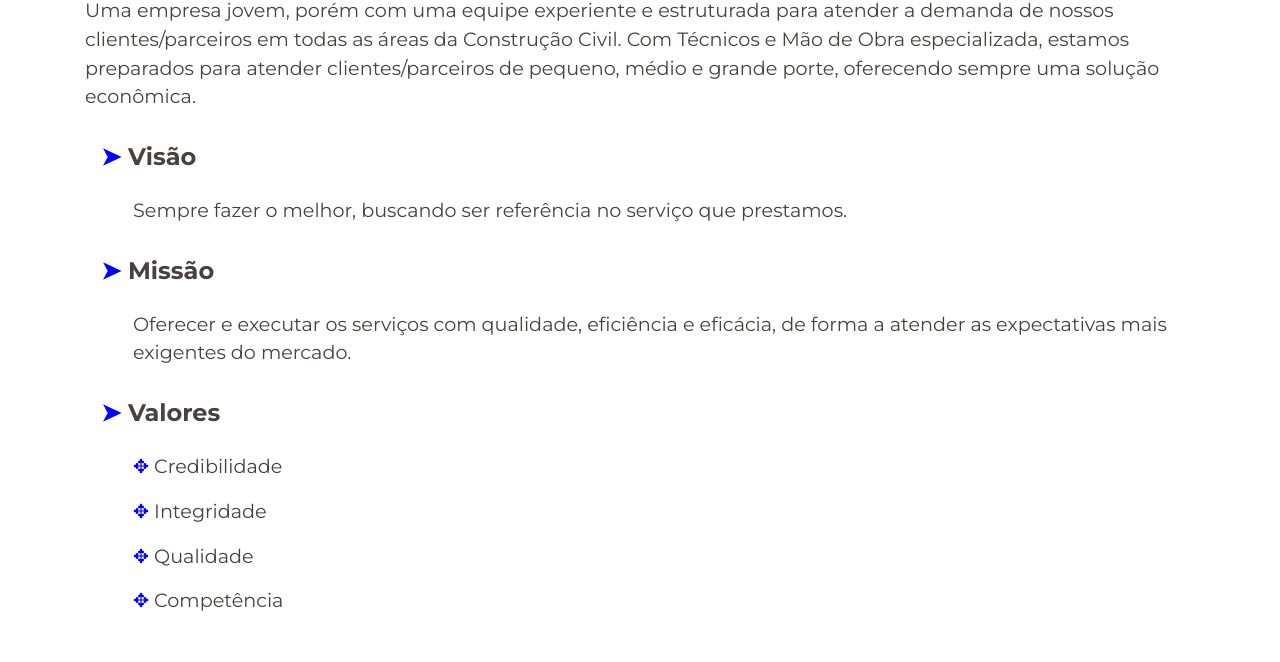
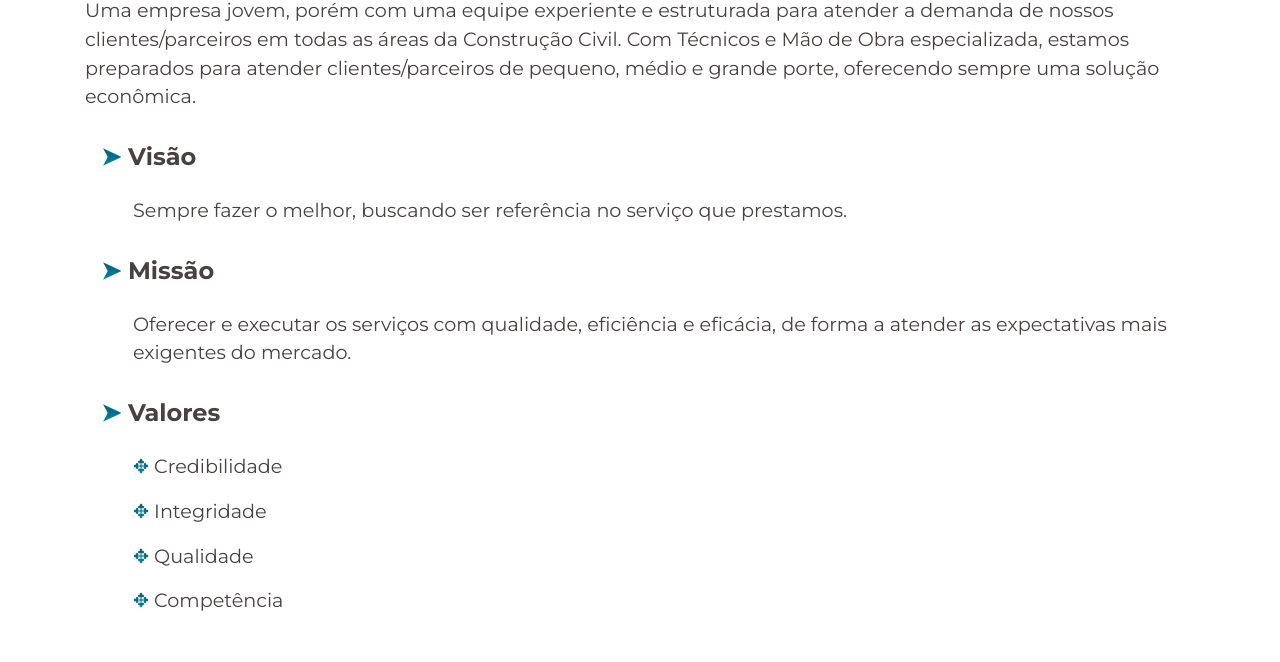
Before and after one commit to jessianeleal/ajpprojetos, a plain HTML site: page index.html in a window 1280 px wide. Shown: the part 916-1578 px from the top of the page. Drawn offline with Linux system fonts and the light colour scheme.

Commit message:
Alterações da section Quem somos

```diff
--- a/css/style.css
+++ b/css/style.css
@@ -75,7 +75,9 @@ h5 {
 }
 
 .quemsomos__ajp span{
-    color: blue;
+    background: -webkit-linear-gradient(rgba(48,77,85,1), rgba(2,110,138,1), rgba(1,145,197,1));
+    -webkit-background-clip: text;
+    -webkit-text-fill-color: transparent;
 }
 
 .servicos__ajp, .card_ajp {
```
